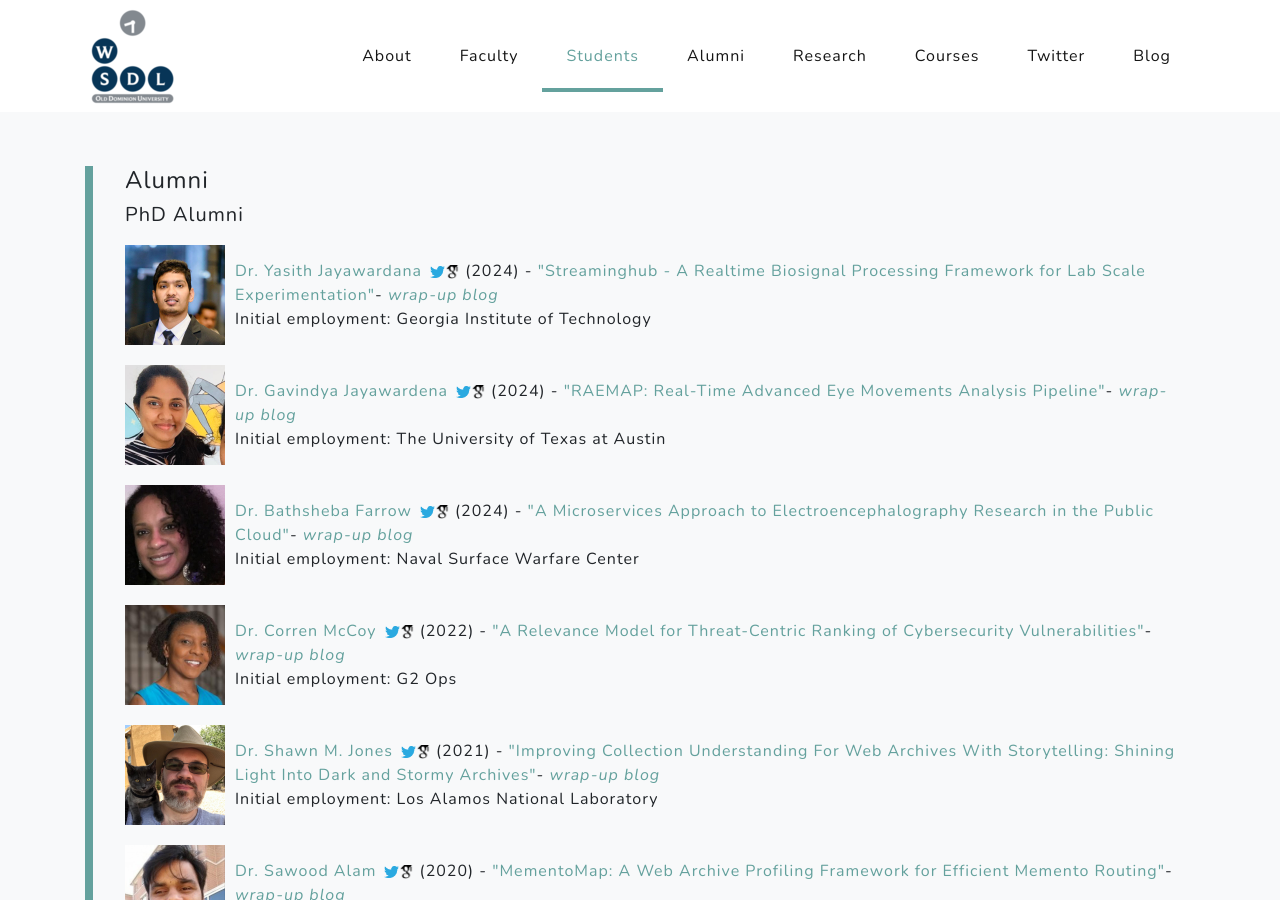
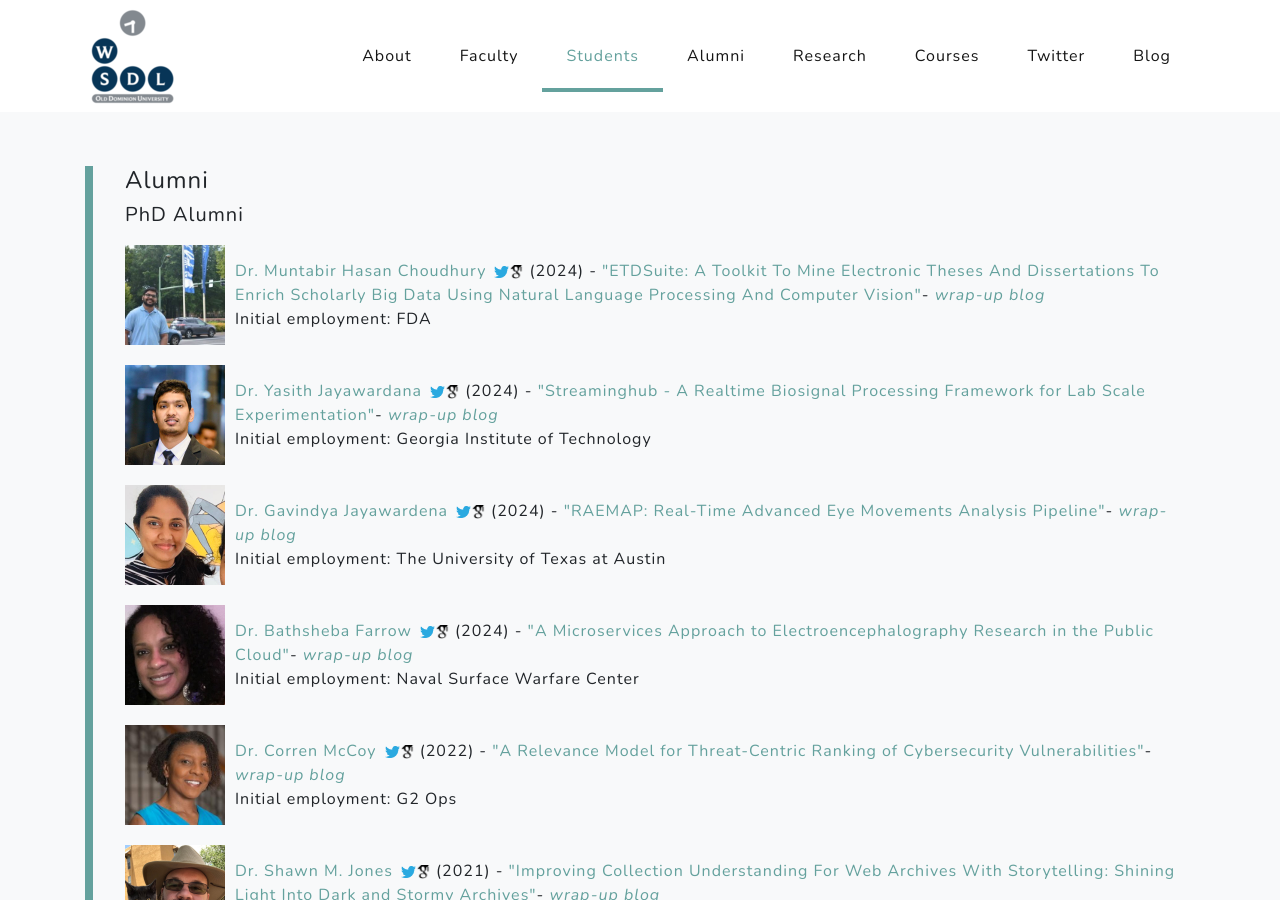
Before and after one commit to oduwsdl/oduwsdl.github.io, a Jekyll site: the page built from index.html, in a window 1280 px wide and 900 px high, scrolled down 5643 px. Built offline with Jekyll 4.4.1, drawn with Linux system fonts in a browser that asks for light colours; nearby versions of some CDN libraries.

Commit message:
Update alumni.yml
add Muntabir Choudhury to alumni

```diff
--- a/_data/alumni.yml
+++ b/_data/alumni.yml
@@ -1,4 +1,14 @@
 phd:
+- name: Muntabir Hasan Choudhury
+  homepage: https://www.cs.odu.edu/~cs_mchou001/
+  twitter_handle: TasinChoudhury
+  google_scholar_id: HudTafsAAAAJ&hl
+  graduation_year: 2024
+  thesis:
+    title: "ETDSuite: A Toolkit To Mine Electronic Theses And Dissertations To Enrich Scholarly Big Data Using Natural Language Processing And Computer Vision"
+    link: TBD
+  wrapup_blog_post: TBD
+  initial_employment: FDA
 
 - name: Yasith Jayawardana
   homepage: https://yasith.dev/
```
